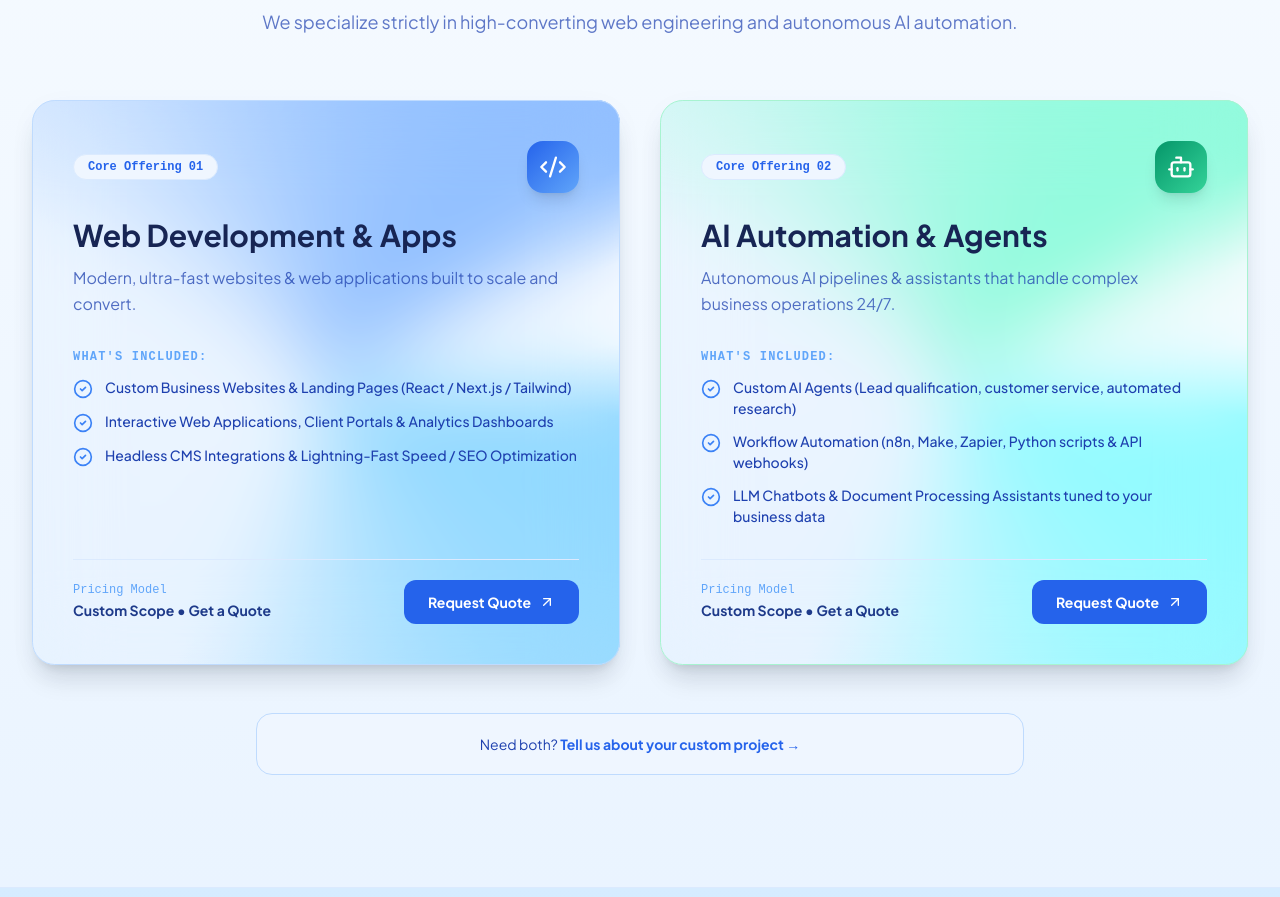
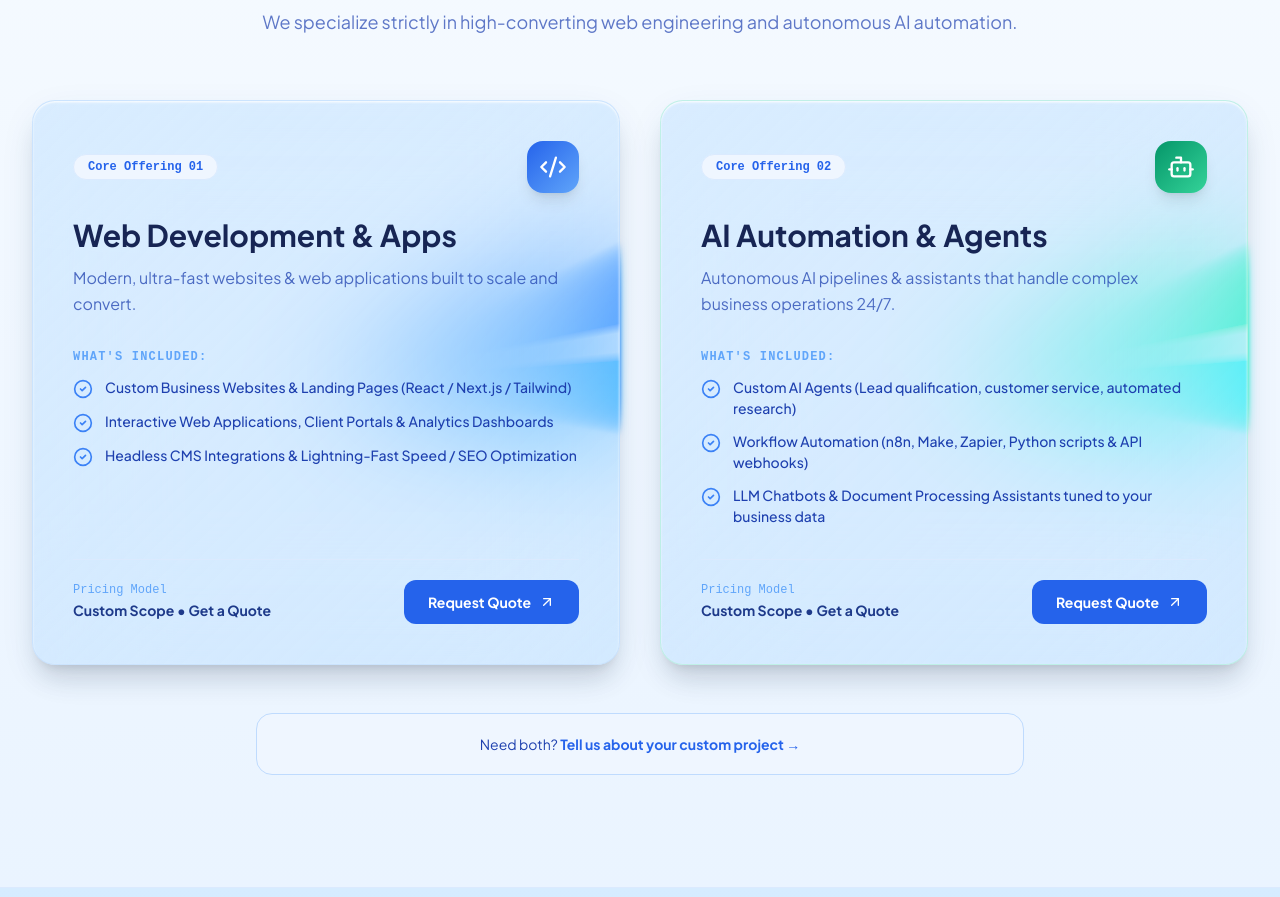
Before and after one commit to habik0601-habibi/zaunlabs, a React (Vite) app: page / in a window 1280 px wide. Shown: the part 4147-5044 px from the top of the page. Built offline with nearby package versions, Linux system fonts and the light colour scheme; no server answers.

Commit message:
Border beam: ultra-thin 0.2px, neon glow drop-shadow, tighter 10% span, frosty blue cards, removed hover border flash

```diff
--- a/src/components/Services.jsx
+++ b/src/components/Services.jsx
@@ -11,7 +11,7 @@
       tagline: 'Modern, ultra-fast websites & web applications built to scale and convert.',
       icon: Code2,
       iconBg: 'bg-gradient-to-br from-blue-600 to-blue-400',
-      border: 'border-blue-200 hover:border-blue-400',
+      border: 'border-blue-200/50',
       deliverables: [
         'Custom Business Websites & Landing Pages (React / Next.js / Tailwind)',
         'Interactive Web Applications, Client Portals & Analytics Dashboards',
@@ -26,7 +26,7 @@
       tagline: 'Autonomous AI pipelines & assistants that handle complex business operations 24/7.',
       icon: Bot,
       iconBg: 'bg-gradient-to-br from-emerald-600 to-emerald-400',
-      border: 'border-emerald-200 hover:border-emerald-400',
+      border: 'border-emerald-200/50',
       deliverables: [
         'Custom AI Agents (Lead qualification, customer service, automated research)',
         'Workflow Automation (n8n, Make, Zapier, Python scripts & API webhooks)',
@@ -69,18 +69,20 @@
               <BorderBeamPanel
                 key={service.id}
                 colors={beamColors}
-                thickness={0.35}
+                thickness={0.2}
                 radius={24}
                 durationIdle={9.5}
                 durationActive={3.2}
                 className="shadow-xl"
               >
               <div
-                className={`backdrop-blur-2xl rounded-[22.8px] p-8 md:p-10 border ${service.border}
-                             bg-[#D6ECFF]/20 hover:bg-[#D6ECFF]/35 transition-all duration-300
+                className={`backdrop-blur-3xl rounded-[22.8px] p-8 md:p-10 border ${service.border}
+                             bg-gradient-to-br from-[#C3E2FF]/55 to-[#99CFFF]/30
+                             hover:from-[#C3E2FF]/70 hover:to-[#99CFFF]/45
+                             transition-all duration-300
                              flex flex-col justify-between group h-full`}
                 style={{
-                  boxShadow: '0 8px 32px -8px rgba(26, 74, 138, 0.08)',
+                  boxShadow: '0 12px 40px -8px rgba(26, 74, 138, 0.12), inset 0 1.5px 2px rgba(255, 255, 255, 0.8)',
                 }}
               >
                 <div>
--- a/src/components/ui/border-beam-panel.jsx
+++ b/src/components/ui/border-beam-panel.jsx
@@ -36,7 +36,7 @@
 
 // ─── Utility: build a conic-gradient comet stop ───────────────────────────────
 function comet(hue, alpha, pos) {
-  return `color-mix(in srgb, hsl(${hue} 100% 75%) ${Math.round(alpha * 100)}%, transparent) ${pos}%`;
+  return `color-mix(in srgb, hsl(${hue} 100% 50%) ${Math.round(alpha * 100)}%, transparent) ${pos}%`;
 }
 
 // ─── Inner ring (needs @property for animation) ───────────────────────────────
@@ -48,14 +48,14 @@
 
   const gradient = [
     `transparent 0%`,
-    comet(hue1, 0.0, 10),
-    comet(hue1, 0.6, 28),
-    comet(hue1, 1.0, 42),
-    `color-mix(in srgb, #ffffff, transparent 0%) 46%`, // ultra-bright white core
-    `color-mix(in srgb, #ffffff, transparent 0%) 50%`, // ultra-bright white core
-    comet(hue2, 1.0, 54),
-    comet(hue2, 0.6, 68),
-    comet(hue2, 0.0, 85),
+    comet(hue1, 0.0, 45),
+    comet(hue1, 0.7, 47),
+    comet(hue1, 1.0, 49),
+    `color-mix(in srgb, #ffffff, transparent 0%) 49.5%`, // ultra-bright white core
+    `color-mix(in srgb, #ffffff, transparent 0%) 50.5%`, // ultra-bright white core
+    comet(hue2, 1.0, 51),
+    comet(hue2, 0.7, 53),
+    comet(hue2, 0.0, 55),
     `transparent 100%`,
   ].join(", ");
 
@@ -71,6 +71,7 @@
     borderRadius: `${radius}px`,
     padding: `${thickness}px`,
     transition: `animation-duration 0.8s cubic-bezier(0.4,0,0.2,1)`,
+    filter: `drop-shadow(0 0 2px hsl(${hue1} 100% 50% / 0.75)) drop-shadow(0 0 4px hsl(${hue2} 100% 50% / 0.5))`,
   };
 
   useEffect(() => {
```
